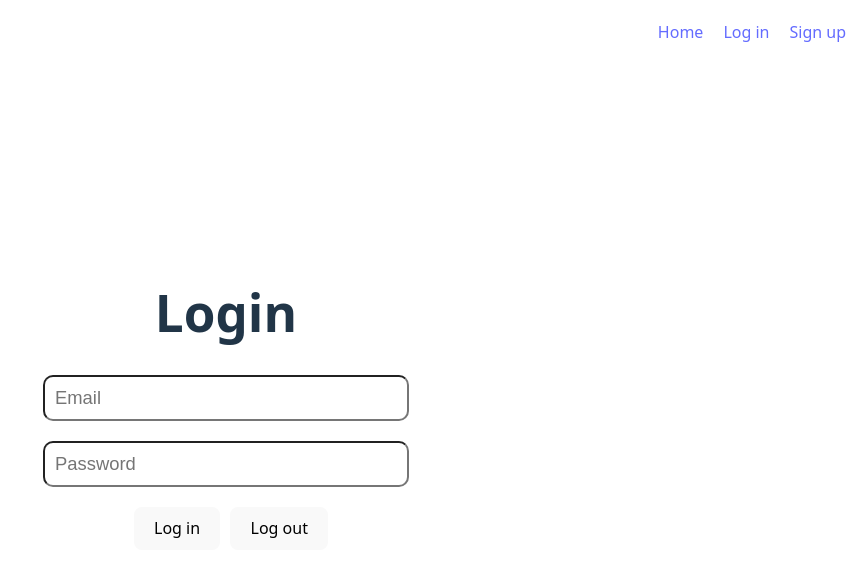
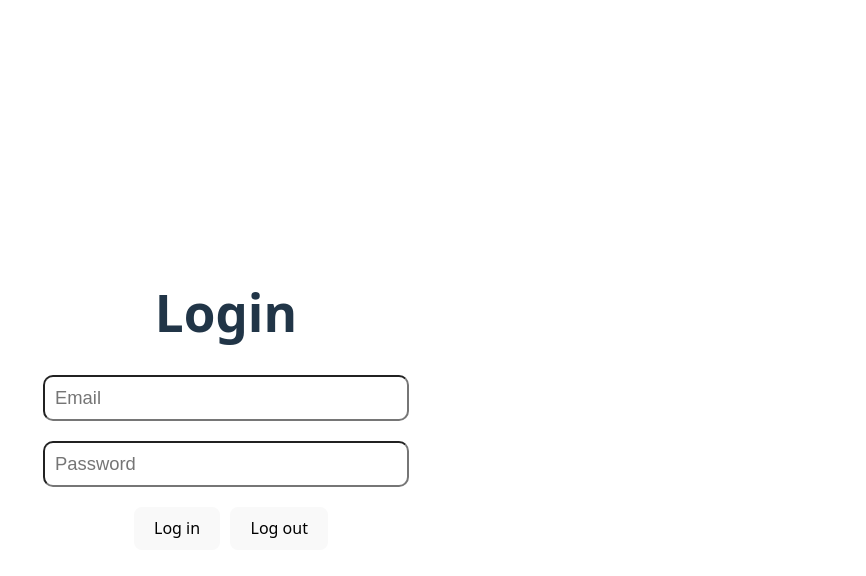
Before and after one commit to rohitkumar087/Login-and-Signup-form-in-react, a React (Vite) app: page /login in a window 1280 px wide. Shown: the top 576 px of the page, without its empty margins (414-1280 px from the left). Built offline with nearby package versions, Linux system fonts and the light colour scheme.

Commit message:
styling in the login and signup page

```diff
--- a/src/Nav.jsx
+++ b/src/Nav.jsx
@@ -4,10 +4,10 @@ import Home from "./Home"
 export default function Nav(){
     return(
      <>
-        <div className="navStyle">
-            <Link to='/'>Home</Link>
-            <Link to='/login'>Log in</Link>
-            <Link to='/signup'>Sign up</Link>
+        <div className="navStyle" >
+            <Link to='/' style={{color:"white"}}>Home</Link>
+            <Link to='/login' style={{color:"white"}}>Log in</Link>
+            <Link to='/signup' style={{color:"white"}}>Sign up</Link>
         </div>
      </>
     )
--- a/src/SignUp.jsx
+++ b/src/SignUp.jsx
@@ -1,3 +1,4 @@
+import { Link } from "react-router-dom";
 import Nav from "./Nav";
 import { useState } from "react";
 
@@ -62,7 +63,7 @@ export default function SignUp() {
                     <button>Sign up</button>
                 </form>
             </div>
-            <p>I you have </p>
+            <h4>If you already have an account ? <Link to='/login'>Log in</Link></h4>
         </>
     )
 }
--- a/src/index.css
+++ b/src/index.css
@@ -44,10 +44,8 @@ input{
 }
 
 .formStyle{
-  border: 3px solid white;
   padding: 40px;
   box-shadow: 2px 2px 5px white;
-
   border-radius: 20px;
 }
 
@@ -76,7 +74,7 @@ button:focus-visible {
   right: 20px;
   top: 20px;
   display: flex;
-  gap:20px;
+  gap:25px;
 }
 
 
```
